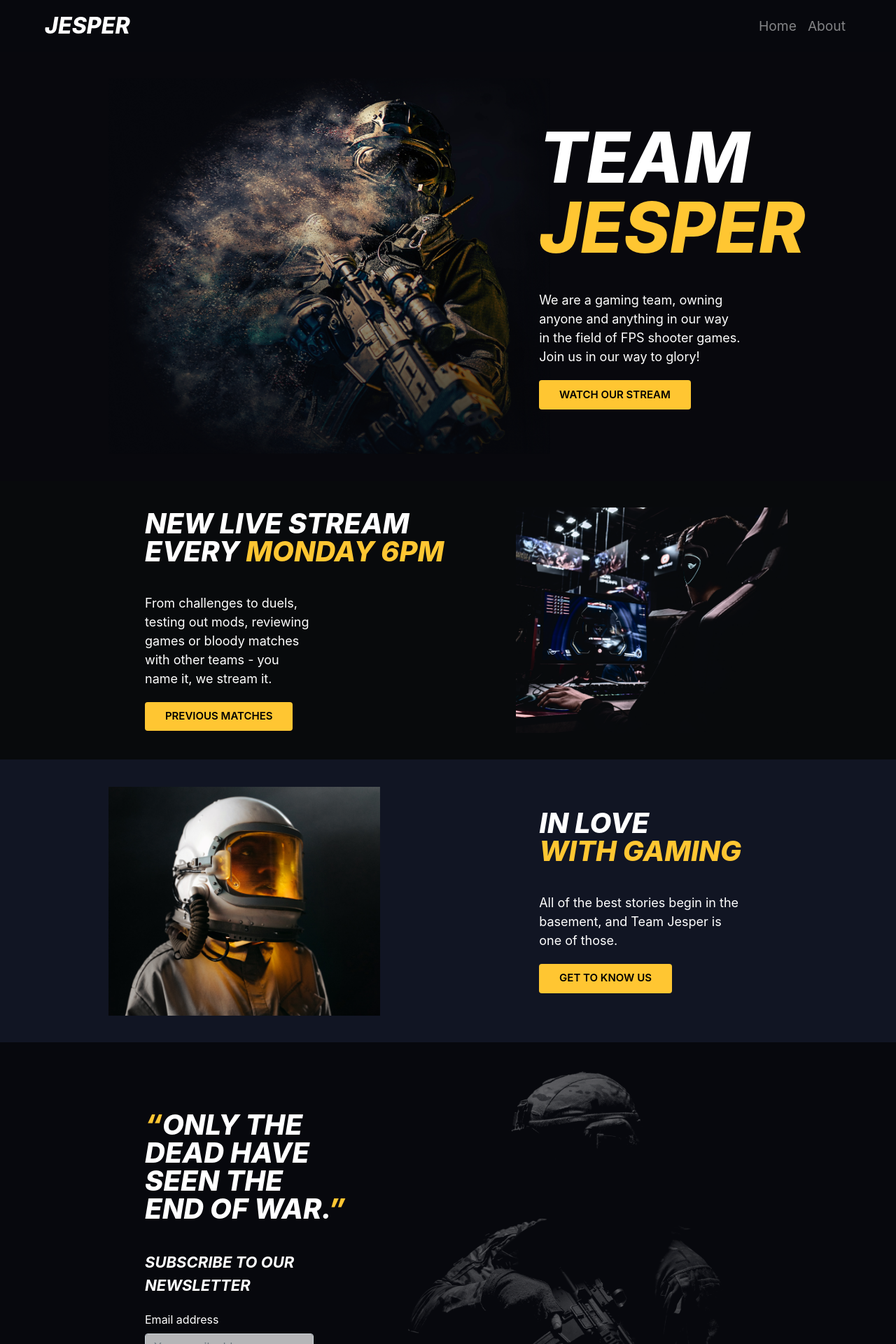
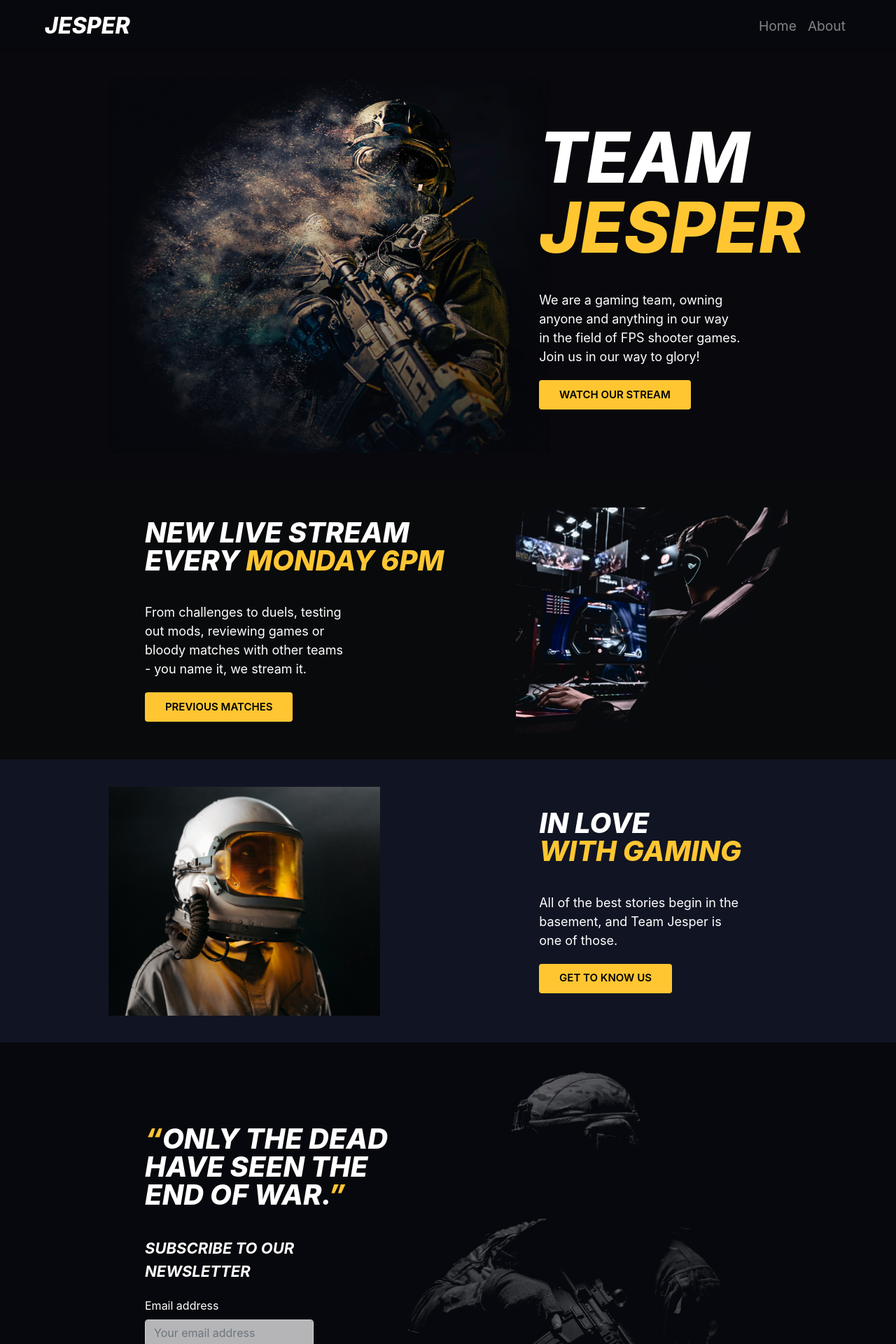
Before and after one commit to vclong2003/career-orientation-react, a React (Create React App) app: page / in a window 1280 px wide. Shown: the top 1920 px of the page at 70% size. Built offline with nearby package versions, Linux system fonts and the light colour scheme.

Commit message:
setup firebase hosting & deploy

```diff
--- a/src/Components/NavigationBar/style.module.css
+++ b/src/Components/NavigationBar/style.module.css
@@ -14,3 +14,15 @@
 .navLink {
   font-size: larger;
 }
+@media only screen and (max-width: 768px) {
+  /* For mobile phones */
+  .navLink {
+    font-size: large;
+  }
+}
+@media only screen and (min-width: 769px) and (max-width: 991px) {
+  /* For tablets */
+}
+@media only screen and (min-width: 992px) and (max-width: 1200px) {
+  /* For small laptops */
+}
--- a/src/Pages/Home/style.module.css
+++ b/src/Pages/Home/style.module.css
@@ -93,7 +93,7 @@
 }
 .title_4 {
   font-size: 40px;
-  width: 60%;
+  width: 80%;
 }
 .yellowText {
   color: #ffc632;
@@ -108,7 +108,7 @@
   font-size: 18px;
 }
 .info_2 {
-  width: 50%;
+  width: 60%;
 }
 .info_4 {
   font-size: 22px;
```
Also changed, not shown: firebase.json (added), 1 other file (tests, documents, lock files or other folders).
